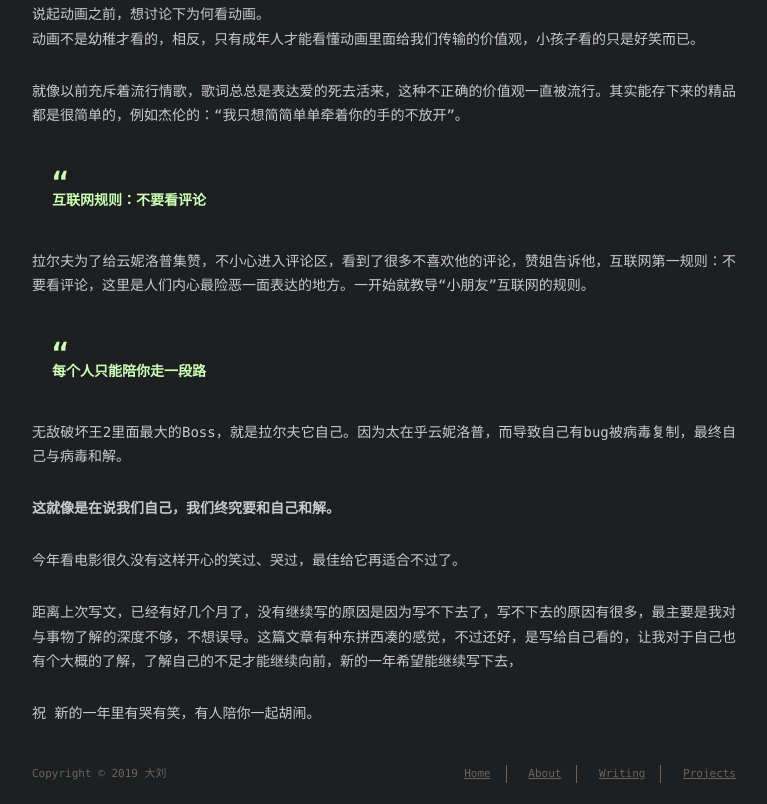
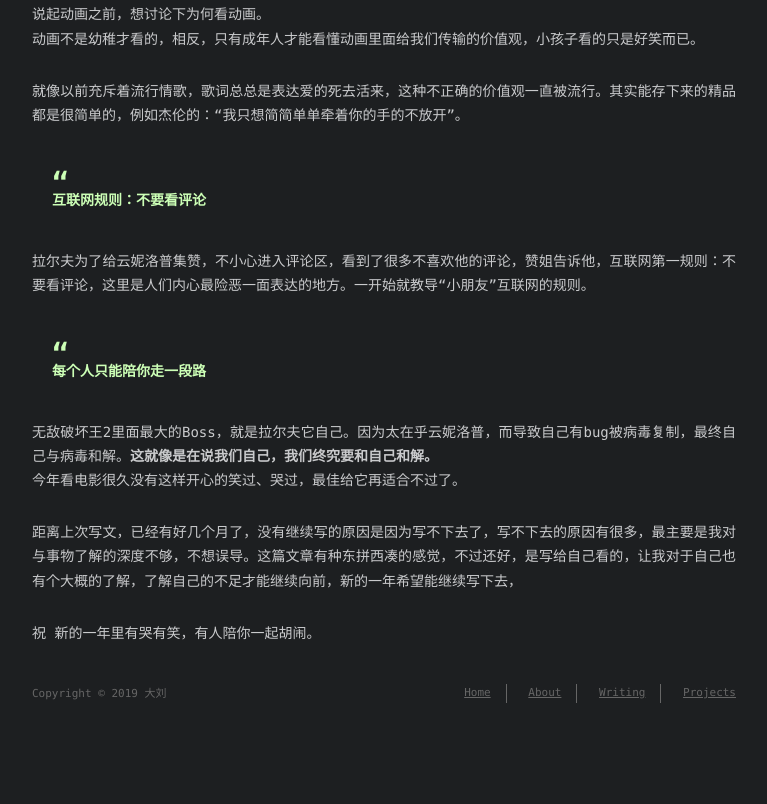
Before and after one commit to SongLiu0828/SongLiu0828.github.io, a plain HTML site: page 2019/01/01/2018年度复盘/index.html in a window 1280 px wide. Shown: the part 2594-3398 px from the top of the page, without its empty margins (256-1023 px from the left). After the commit the page ends 3318 px from the top, so only its background shows below. Drawn offline with Linux system fonts and the light colour scheme; a web font is replaced by a local one.

Commit message:
Site updated: 2019-01-01 11:23:13

```diff
--- a/2019/01/01/2018年度复盘/index.html
+++ b/2019/01/01/2018年度复盘/index.html
@@ -17,7 +17,7 @@
 <meta property="og:image" content="http://pkjye7vrn.bkt.clouddn.com/IMG_1078%202.jpg">
 <meta property="og:image" content="http://pkjye7vrn.bkt.clouddn.com/90AFA4B9-86C8-4427-AA8B-59E5E85EE57F.png">
 <meta property="og:image" content="http://pkjye7vrn.bkt.clouddn.com/cropped-2560-1600-968906.jpg">
-<meta property="og:updated_time" content="2019-01-01T03:19:28.413Z">
+<meta property="og:updated_time" content="2019-01-01T03:22:58.499Z">
 <meta name="twitter:card" content="summary">
 <meta name="twitter:title" content="2018年度复盘">
 <meta name="twitter:description" content="马东说，写作✏️本身就是一种焦虑，表现为「如果内容不写出来，我憋得慌，我一定要把它表达出来」。 所以，当写这个2018年复盘的我，本真就是焦虑的，写下这篇文章当作是缓解自己内心的焦虑感吧！ 年轻时总是抵抗不住诱惑，对于新鲜的数码产品总是喜欢尝试。例如：Apple Watch、Switch、MacBook等等，所以前几年的日子一直在买卖当中度过，一个人乐此不疲。  买Apple Watch⌚️的时候">
@@ -184,9 +184,7 @@
 <blockquote>
 <p>每个人只能陪你走一段路  </p>
 </blockquote>
-<p>无敌破坏王2里面最大的Boss，就是拉尔夫它自己。因为太在乎云妮洛普，而导致自己有bug被病毒复制，最终自己与病毒和解。</p>
-<p><strong>这就像是在说我们自己，我们终究要和自己和解。</strong></p>
-<p>今年看电影很久没有这样开心的笑过、哭过，最佳给它再适合不过了。</p>
+<p>无敌破坏王2里面最大的Boss，就是拉尔夫它自己。因为太在乎云妮洛普，而导致自己有bug被病毒复制，最终自己与病毒和解。<strong>这就像是在说我们自己，我们终究要和自己和解。</strong><br>今年看电影很久没有这样开心的笑过、哭过，最佳给它再适合不过了。</p>
 <p>距离上次写文，已经有好几个月了，没有继续写的原因是因为写不下去了，写不下去的原因有很多，最主要是我对与事物了解的深度不够，不想误导。这篇文章有种东拼西凑的感觉，不过还好，是写给自己看的，让我对于自己也有个大概的了解，了解自己的不足才能继续向前，新的一年希望能继续写下去，</p>
 <p>祝 新的一年里有哭有笑，有人陪你一起胡闹。</p>
 
```
